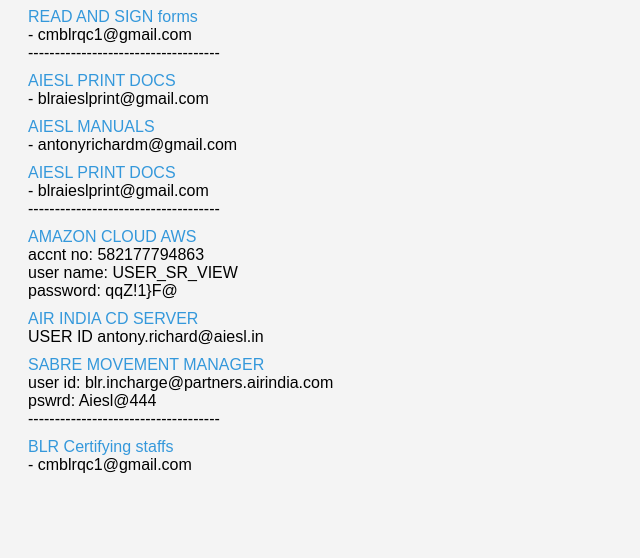
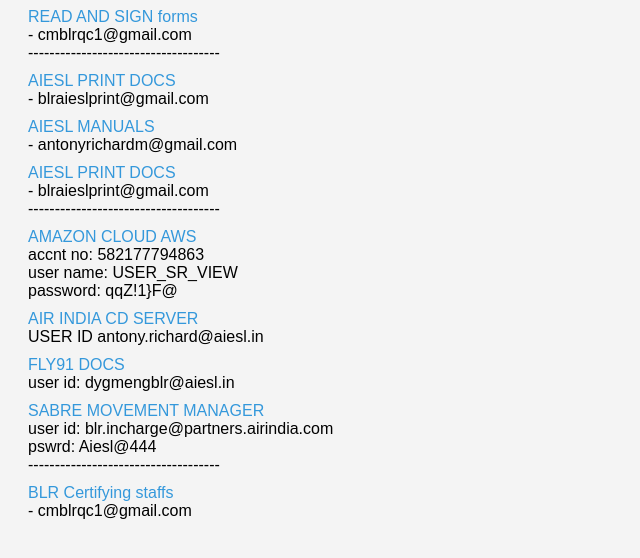
Before and after one commit to cmblrqc/cmblrqc, a plain HTML site: page index.html in a window 1280 px wide. Shown: the part 164-722 px from the top of the page, without its empty margins (0-640 px from the left). Drawn offline with Linux system fonts and the light colour scheme.

Commit message:
Update index.html

```diff
--- a/index.html
+++ b/index.html
@@ -45,6 +45,7 @@ html
 
       { name: 'AMAZON CLOUD AWS', url: 'https://ap-south-1.console.aws.amazon.com/s3/buckets/aiengineeringdoc?region=ap-south-1&bucketType=general&prefix=AI+ESL+DOCS/&showversions=false', description: 'accnt no: 582177794863\n user name: USER_SR_VIEW\n password: qqZ!1}F@' },
       { name: 'AIR INDIA CD SERVER', url: 'https://airindianew.sharepoint.com/sites/cdserver', description: 'USER ID antony.richard@aiesl.in' },
+       { name: 'FLY91 DOCS',url: 'https://fly91.sharepoint.com/:f:/r/sites/TechnicalLibrary/Shared%20Documents/Engineering%20Technical%20Library/MRO%20Techpub?e=5%3aa323f1f12a1746ab84ec5985618ce699&sharingv2=true&fromShare=true&at=9', description: 'user id: dygmengblr@aiesl.in ' },
       { name: 'SABRE MOVEMENT MANAGER',url: 'https://communityportal.flightservices.cae.com/community/login?goto=https%3A%2F%2Fopsweb.ai.flightservices.cae.com#/', description: 'user id: blr.incharge@partners.airindia.com\n pswrd: Aiesl@444\n ------------------------------------' },
 
       { name: 'BLR Certifying staffs', url: 'https://docs.google.com/spreadsheets/d/1SnoruSoL9a8HYJWJ-zwbMTsC-rujJXhMy0UeOevOmDk/edit?usp=sharing' , description: ' - cmblrqc1@gmail.com'}
```
